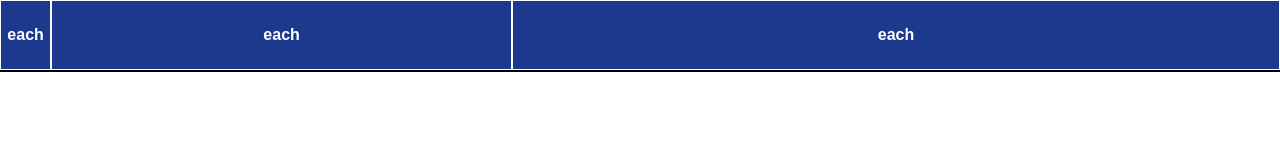
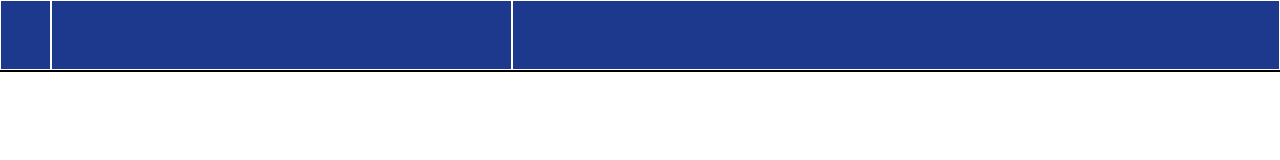
Before and after one commit to omid2007hope/MOP-Simulator, a Next.js app in the folder frontend/: page / in a window 1280 px wide. Shown: the top 160 px of the page. Built offline with nearby package versions, Linux system fonts and the light colour scheme.

Commit message:
feat: create Header component with logo, title, and search bar sections

```diff
--- a/frontend/src/app/components/layout/header.jsx
+++ b/frontend/src/app/components/layout/header.jsx
@@ -1,14 +1,18 @@
 export default function Header() {
   return (
     <header className="flex flex-row w-full h-9/100 bg-blue-900 border-b-2 border-black z-250 fixed">
+      {/* logo */}
       <div className="h-full w-4/100 flex flex-col justify-around items-center text-white font-bold border">
-        each
+        <img src="" alt="" />
       </div>
+      {/* title */}
       <div className="h-full w-36/100 flex flex-col justify-around items-center text-white font-bold border">
-        each
+        <h1 className=""></h1>
       </div>
+      {/* search bar  */}
       <div className="h-full w-60/100 flex flex-col justify-around items-center text-white font-bold border">
-        each
+        <button className=""></button>
+        <input className=" " type="text" />
       </div>
     </header>
   );
```
